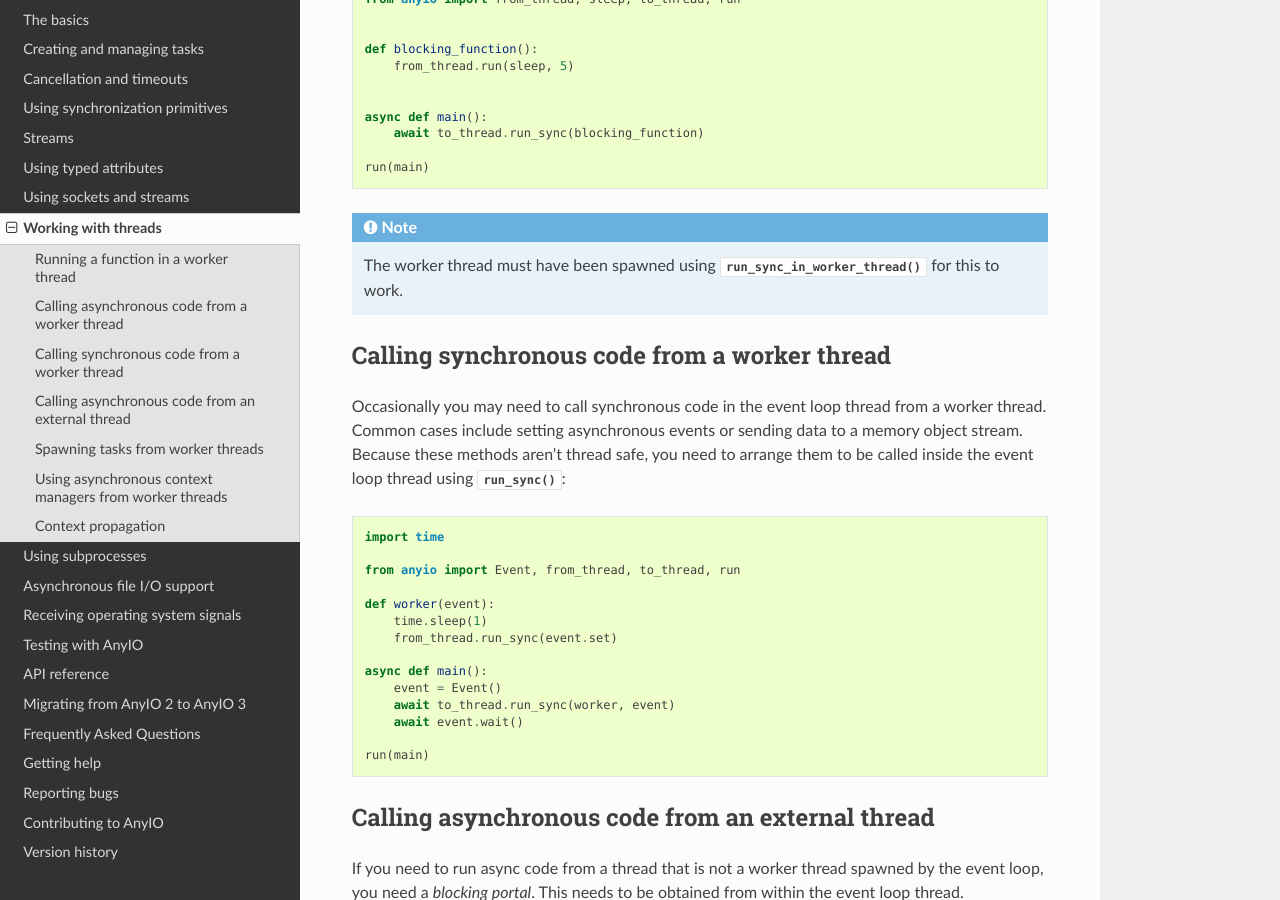
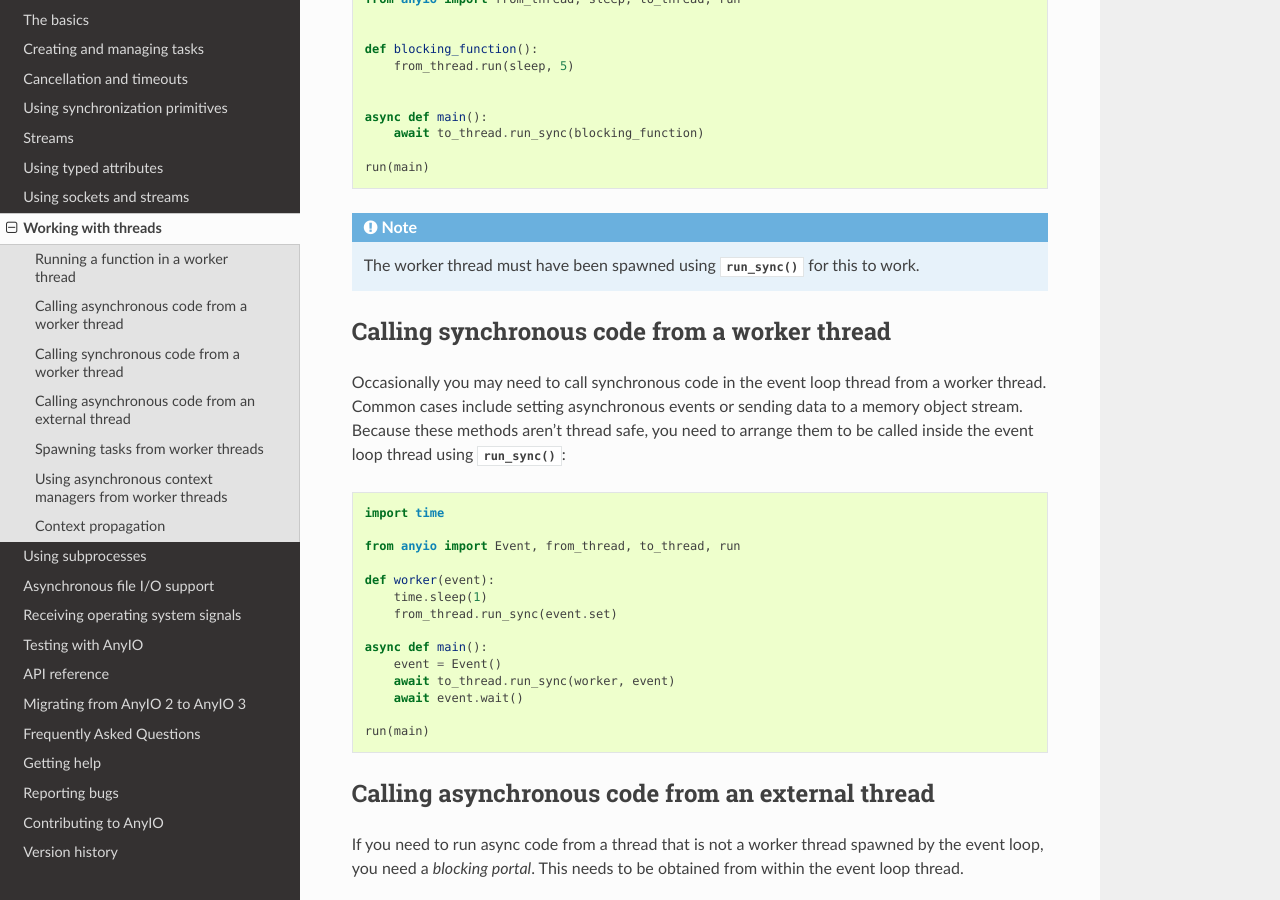
Before and after one commit to agronholm/anyio, a Sphinx documentation site: the page built from docs/threads.rst, in a window 1280 px wide and 900 px high, scrolled down 1058 px. Built offline with Sphinx 7.4.7 and the Read the Docs theme 2.0.0, drawn with Linux system fonts in a browser that asks for light colours; the version number could not be read and is left out.

Commit message:
docs: run_sync_in_worker_thread -> run_sync
Hi,

I think this is changed in version 3.0, but was missed in the docs.
Nice library, solves a lot of issues that I usually hand crafted.

Regards,

Maarten Breddels

```diff
--- a/docs/threads.rst
+++ b/docs/threads.rst
@@ -50,7 +50,7 @@ If you need to call a coroutine function from a worker thread, you can do this::
 
     run(main)
 
-.. note:: The worker thread must have been spawned using :func:`~run_sync_in_worker_thread`
+.. note:: The worker thread must have been spawned using :func:`~run_sync`
    for this to work.
 
 Calling synchronous code from a worker thread
```
